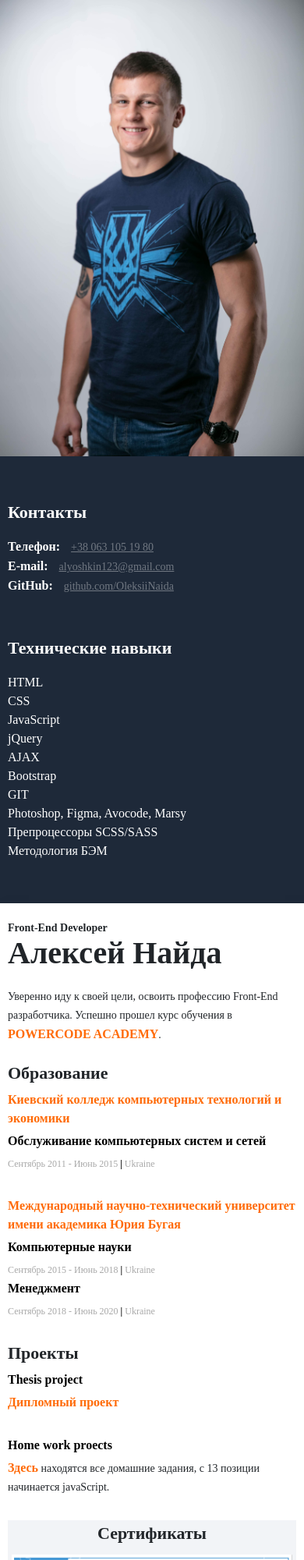
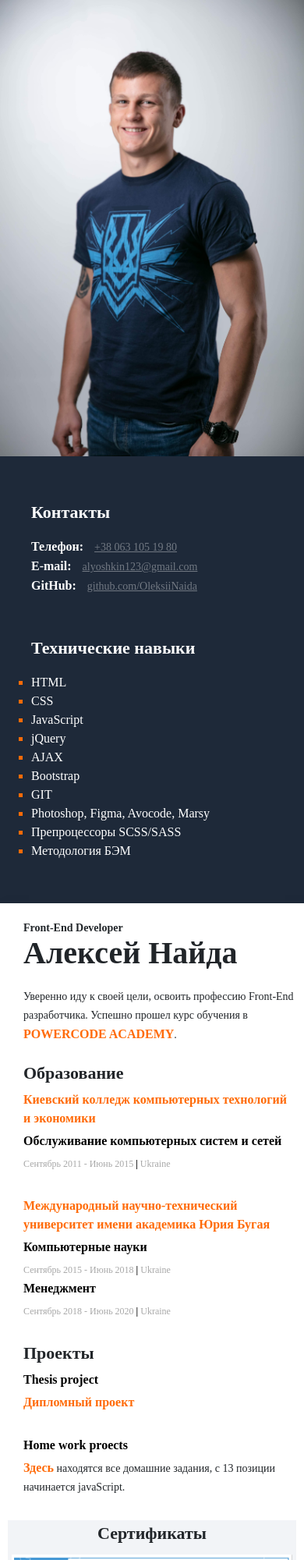
Before and after one commit to OleksiiNaida/my-resume, a plain HTML site: page index.html in a window 390 px wide. Shown: the top 2000 px of the page at 78% size. Drawn offline with nearby package versions, Linux system fonts and the light colour scheme.

Commit message:
fixed adeptiv

```diff
--- a/css/style.scss
+++ b/css/style.scss
@@ -284,7 +284,7 @@ img {
    }
    & button{
       font-size: 0;
-      width: 5px;
+      width: 10px;
       height: 10px;
       border-radius: 50%;
       background-color: #aaa;
@@ -335,6 +335,15 @@ img {
    }
    .resume {
       padding: 20px 0px;
+   }
+   .aboutMe_padding {
+      padding-left: 20px;
+   }
+   .education_padding{
+      padding-left: 20px;
+   }
+   .projects_padding{
+      padding-left: 20px;
    }
    .certificates__item{
       &:hover{
@@ -426,10 +435,15 @@ img {
       padding-bottom: 25px;
    }
    .contacts_padding {
-      padding-left: 10px;
+      padding-left: 40px;
    }
-   .resume__content {
-      padding: 0px 10px 40px 10px;
+   // .resume__content {
+   //    padding: 0px 10px 40px 50px;
+   // }
+   .certificates{
+      .slick-dots button {
+         width: 5px;
+      }
    }
    .certificates__item{
       &:hover{
--- a/index.html
+++ b/index.html
@@ -76,7 +76,7 @@
                   <a href="https://powercode.academy/ru" target="_blank" class="education__universityName aboutMe__link">POWERCODE ACADEMY</a>.
                </p>
             </div>
-            <div class="education">
+            <div class="education education_padding">
                <h3 class="education__title">Образование</h3>
                <div class="education__item">
                   <h4 class="education__universityName">
```
Also changed, not shown: css/style.css, 1 other file.
